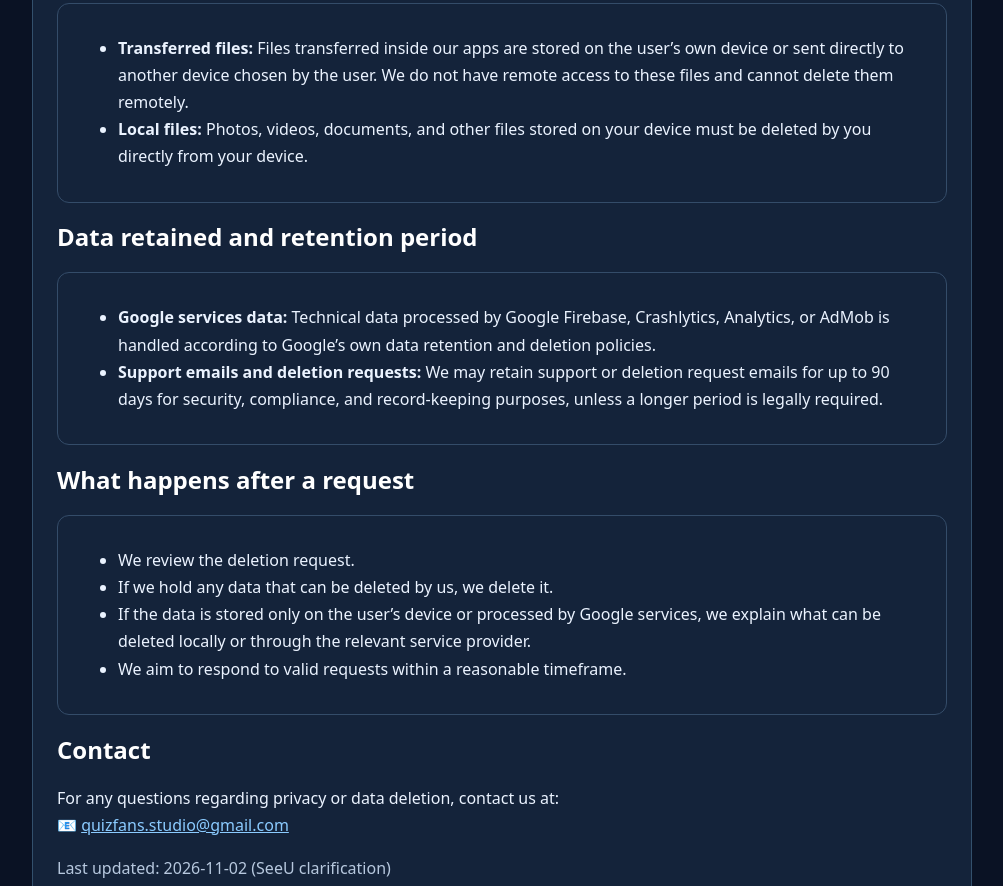
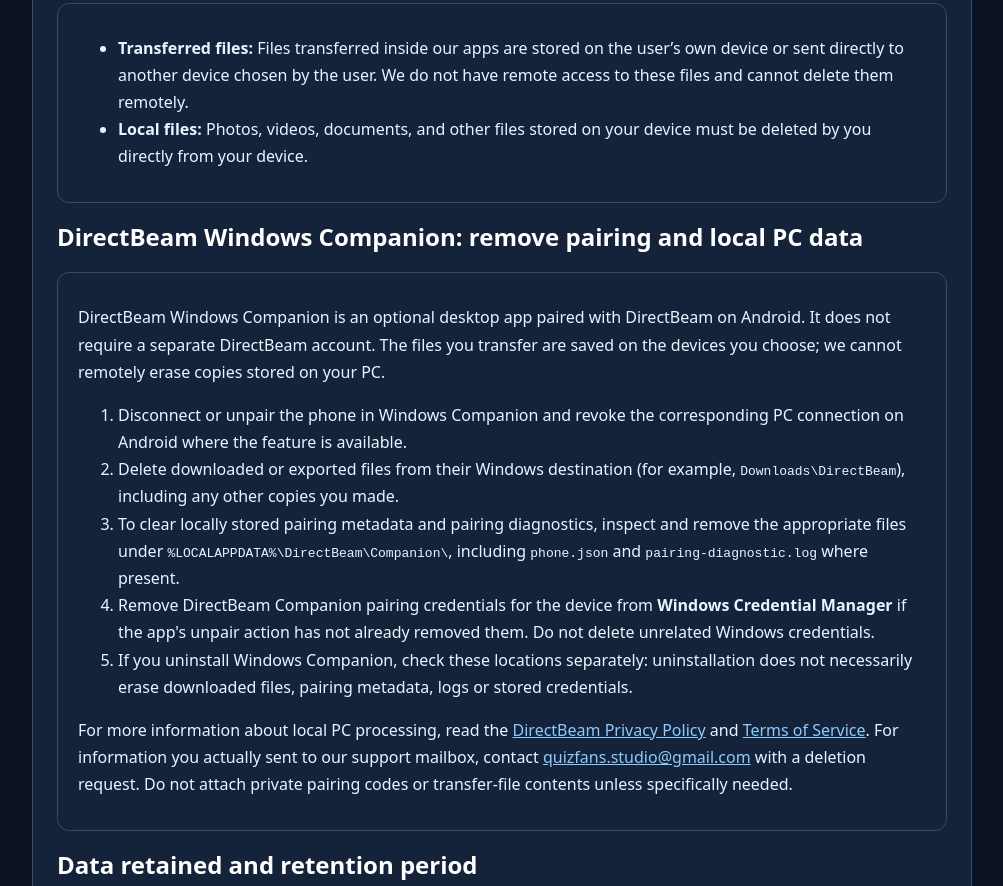
Before and after one commit to QuizFansStudio/Data-Deletion-Request, a plain HTML site: page index.html in a window 1280 px wide. Shown: the part 1877-2763 px from the top of the page, without its empty margins (138-1141 px from the left). Drawn offline with Linux system fonts and the light colour scheme.

Commit message:
docs(privacy): explain deletion of Windows Companion pairing credentials, logs and transferred PC files

```diff
--- a/index.html
+++ b/index.html
@@ -62,7 +62,7 @@ a{color:#8bcbff;overflow-wrap:anywhere}.muted{color:#b7c8de}footer{font-size:13p
   <p>Please include:</p>
   <ul>
     <li>The name of the application</li>
-    <li>Your device type: Android</li>
+    <li>Your device type: Android or Windows (if applicable)</li>
     <li>A short description of your deletion request</li>
   </ul>
 </div>
@@ -92,6 +92,19 @@ a{color:#8bcbff;overflow-wrap:anywhere}.muted{color:#b7c8de}footer{font-size:13p
       <strong>Local files:</strong> Photos, videos, documents, and other files stored on your device must be deleted by you directly from your device.
     </li>
   </ul>
+</div>
+
+<h2>DirectBeam Windows Companion: remove pairing and local PC data</h2>
+<div class="card">
+<p>DirectBeam Windows Companion is an optional desktop app paired with DirectBeam on Android. It does not require a separate DirectBeam account. The files you transfer are saved on the devices you choose; we cannot remotely erase copies stored on your PC.</p>
+<ol>
+<li>Disconnect or unpair the phone in Windows Companion and revoke the corresponding PC connection on Android where the feature is available.</li>
+<li>Delete downloaded or exported files from their Windows destination (for example, <code>Downloads\DirectBeam</code>), including any other copies you made.</li>
+<li>To clear locally stored pairing metadata and pairing diagnostics, inspect and remove the appropriate files under <code>%LOCALAPPDATA%\DirectBeam\Companion\</code>, including <code>phone.json</code> and <code>pairing-diagnostic.log</code> where present.</li>
+<li>Remove DirectBeam Companion pairing credentials for the device from <strong>Windows Credential Manager</strong> if the app's unpair action has not already removed them. Do not delete unrelated Windows credentials.</li>
+<li>If you uninstall Windows Companion, check these locations separately: uninstallation does not necessarily erase downloaded files, pairing metadata, logs or stored credentials.</li>
+</ol>
+<p>For more information about local PC processing, read the <a href="https://quizfansstudio.github.io/DirectBeam/privacy.html">DirectBeam Privacy Policy</a> and <a href="https://quizfansstudio.github.io/DirectBeam/terms.html">Terms of Service</a>. For information you actually sent to our support mailbox, contact <a href="mailto:quizfans.studio@gmail.com">quizfans.studio@gmail.com</a> with a deletion request. Do not attach private pairing codes or transfer-file contents unless specifically needed.</p>
 </div>
 
 <h2>Data retained and retention period</h2>
@@ -133,6 +146,6 @@ a{color:#8bcbff;overflow-wrap:anywhere}.muted{color:#b7c8de}footer{font-size:13p
 </p>
 
 <p class="muted">
-  Last updated: 2026-11-02 (SeeU clarification)
+  Last updated: 2026-11-11 (Windows Companion deletion clarification)
 </p>
 </main><footer>Contact: <a href="mailto:quizfans.studio@gmail.com">quizfans.studio@gmail.com</a></footer></body></html>
```
